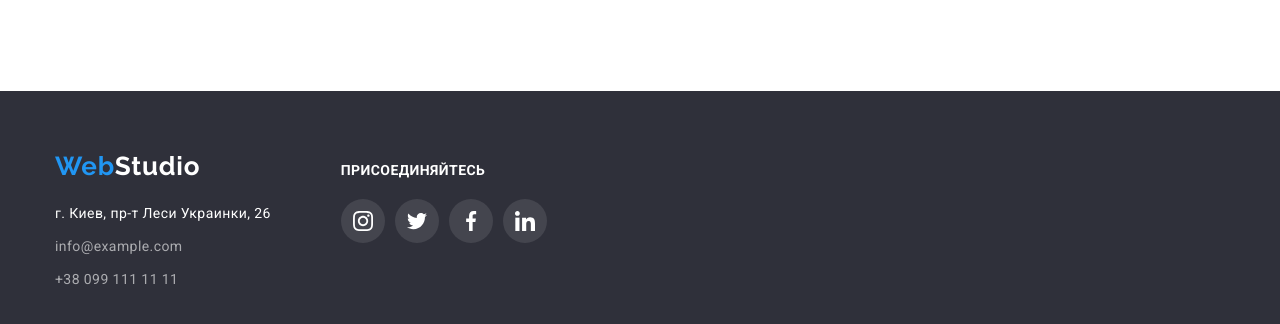
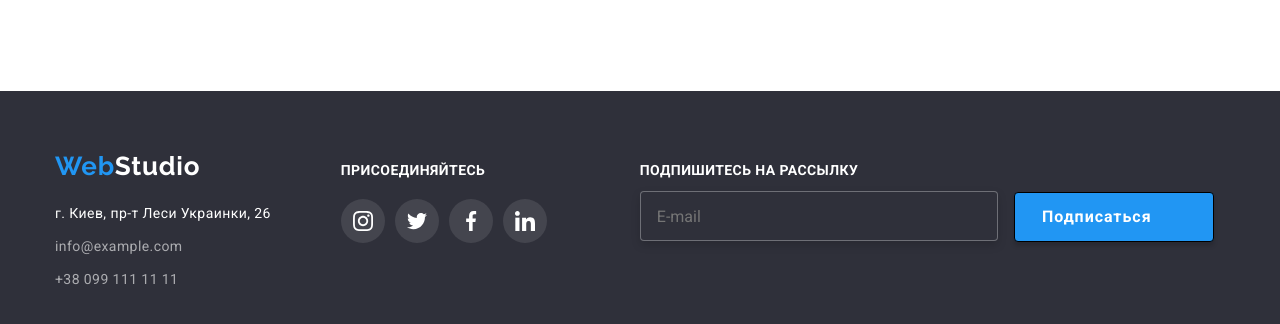
Before and after one commit to VictoriaVasylynych/goit-markup-hw-06, a plain HTML site: page index.html in a window 1280 px wide. Shown: the part 2693-3017 px from the top of the page. Drawn offline with nearby package versions, Linux system fonts and the light colour scheme.

Commit message:
оформляет подписку в футере

```diff
--- a/css/styles.css
+++ b/css/styles.css
@@ -498,6 +498,56 @@ color: #FFFFFF;
 .footer-social-icon{
   fill: #FFFFFF;
 }
+.footer-sign-container{
+  display: inline-flex;
+  margin-left: 93px;
+}
+
+.footer-sign-head{
+ font-weight: bold;
+ font-size: 14px;
+ line-height: 1.14px;
+ letter-spacing: 0.03em;
+ text-transform: uppercase;
+ color: #FFFFFF;
+ margin-bottom: 20px;
+}
+.footer-sign-label{
+  margin-right: 12px;
+}
+.footer-sign-input{
+ width: 358px;
+ height: 50px;
+ border: 1px solid rgba(255, 255, 255, 0.3);
+ background: #2F303A;
+ filter: drop-shadow(0px 4px 4px rgba(0, 0, 0, 0.15));
+ border-radius: 4px;
+ padding-left: 16px;
+ color: white;
+}
+.footer-sign-btn{
+  display: inline-flex;
+  align-items: center;
+  justify-content:center;
+  width: 200px;
+  height: 50px;
+  cursor: pointer;
+  background-color: var(--accent-color);
+  color: white;
+  font-weight: bold;
+  font-size: 16px;
+  line-height: 1.88;
+  letter-spacing: 0.06em;
+  border-color: transparent;
+  border: 1px solid #000000;
+  box-shadow: 0px 4px 4px rgba(0, 0, 0, 0.15);
+  border-radius: 4px;
+}
+.footer-sign-btn-icon{
+  fill: white;
+  margin-left: 10px;
+ }
+
 
 /*END FOOTER*/
 
@@ -653,7 +703,6 @@ box-shadow: 0px 1px 1px rgba(0, 0, 0, 0.12), 0px 4px 4px rgba(0, 0, 0, 0.06), 1p
   width: 30px;
   height: 30px;
 }
-
 .is-hidden {
   visibility: hidden;
   opacity: 0;
--- a/index.html
+++ b/index.html
@@ -376,11 +376,25 @@
                         </a>
                     </li>
                 </ul>
-
+            </div>
+            <div class="footer-sign-container">
+                <form action="#" class="footer-sign">
+                    <p class="footer-sign-head">Подпишитесь на рассылку</p>
+                    <label class="footer-sign-label">
+                        <input class="footer-sign-input" type="email" name="user-email" placeholder="E-mail" required>
+                    </label>
+                    <button class="footer-sign-btn" type="submit">
+                        Подписаться
+                        <svg class="footer-sign-btn-icon" width="24" height="24">
+                            <use href="./images/icons.svg#icon-send"></use>
+                        </svg>
+                    </button>
+                </form>
             </div>
         </div>
 
     </footer>
+    <!--Modal-window-section-->
     <div class="backdrop is-hidden" data-modal>
         <div class="modal">
             <button type="button" class="close-btn" data-modal-close>
```
Also changed, not shown: portfolio.html (+14 -0 lines), images/icons.svg.
